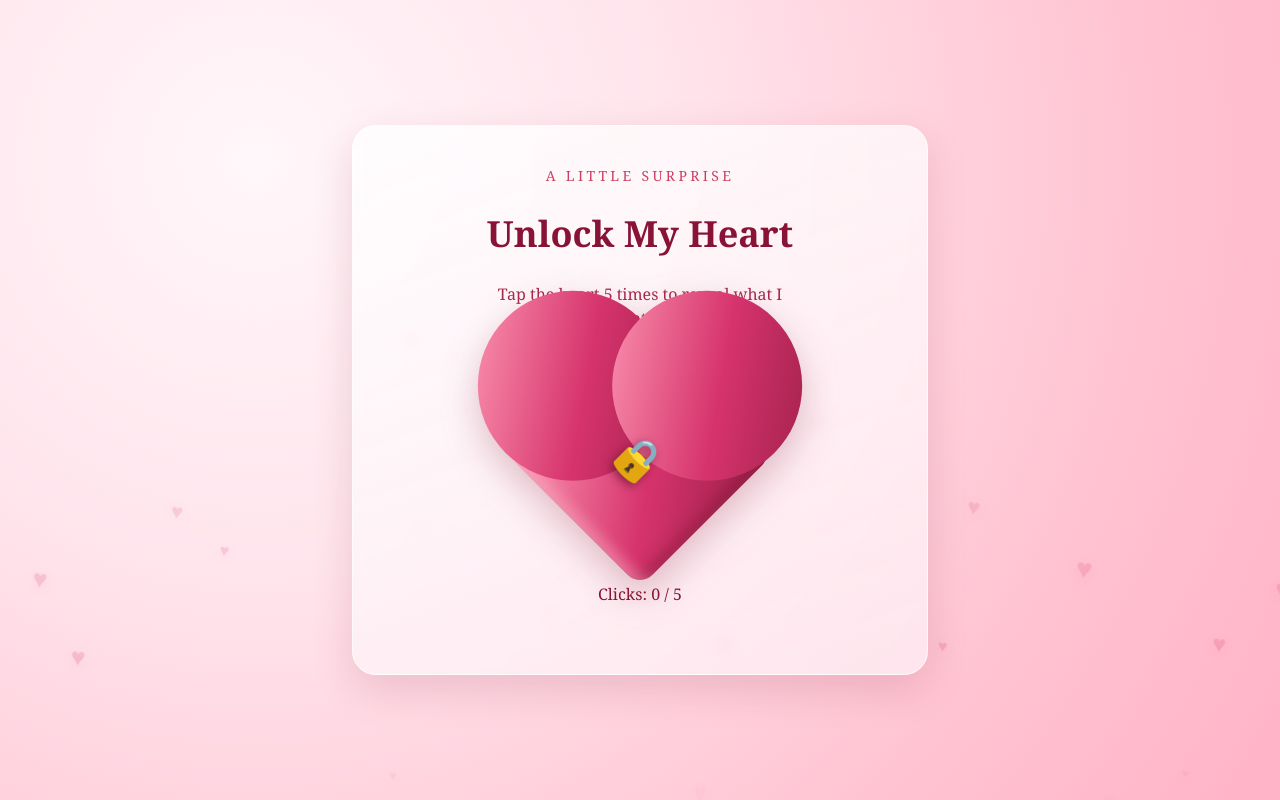
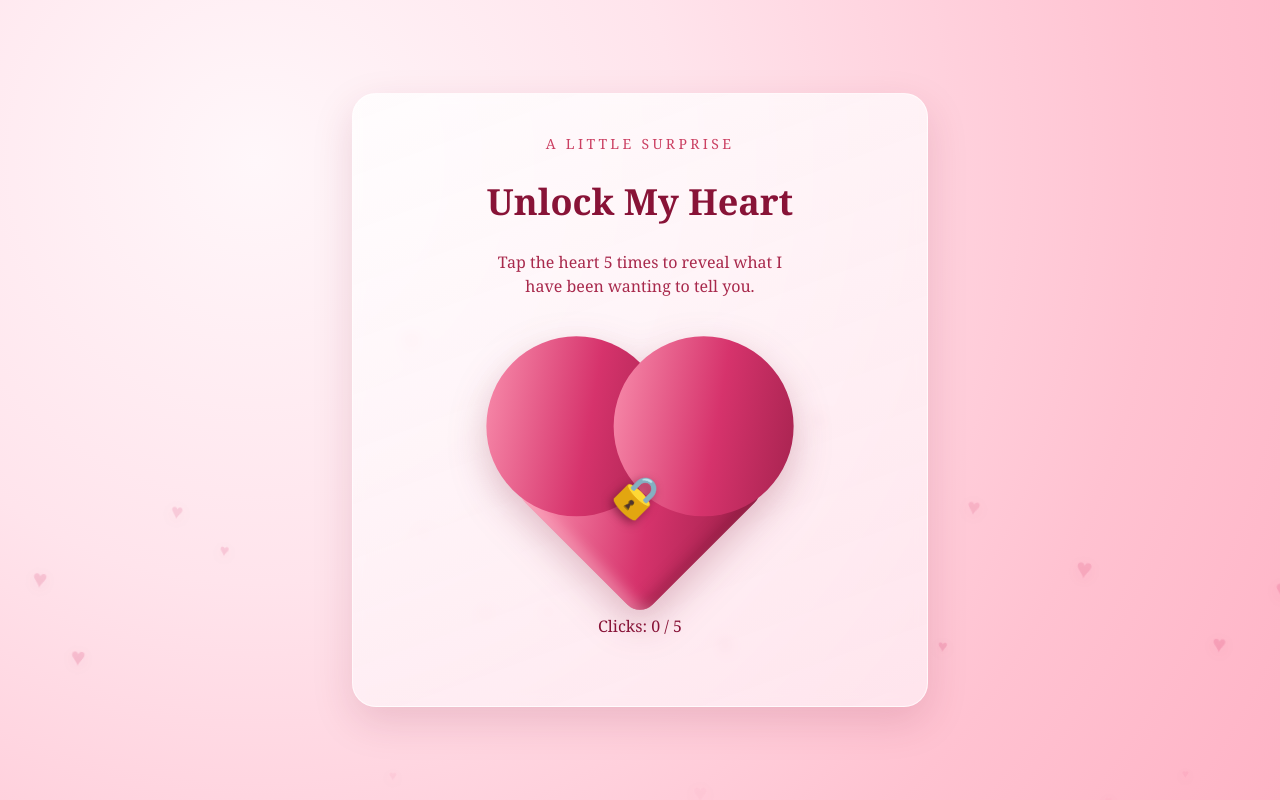
Before and after one commit to sanjanasw/Velentine, a plain HTML site: page index.html in a window 1280 px wide. Drawn offline with nearby package versions, Linux system fonts and the light colour scheme.

Commit message:
Adjust heart dimensions and add padding to heart stage for improved layout

```diff
--- a/index.html
+++ b/index.html
@@ -65,7 +65,7 @@
     }
 
     .lock-heart {
-      width: clamp(130px, 32vw, 190px);
+      width: clamp(120px, 30vw, 180px);
       aspect-ratio: 1/1;
       margin: 0 auto;
       position: relative;
@@ -186,9 +186,14 @@
       margin-inline: auto;
     }
 
+    .heart-stage {
+      padding-top: clamp(52px, 8vw, 74px);
+    }
+
     @media (max-width: 640px) {
       .letter-scroll { max-height: 240px; }
       .cta-wrap { min-height: 104px; }
+      .heart-stage { padding-top: 56px; }
     }
   </style>
 </head>
@@ -202,7 +207,7 @@
       <h1 class="text-3xl sm:text-4xl font-semibold text-rose-900">Unlock My Heart</h1>
       <p class="text-rose-800/90 intro-copy">Tap the heart 5 times to reveal what I have been wanting to tell you.</p>
 
-      <div>
+      <div class="heart-stage">
         <button id="lockHeart" class="lock-heart" aria-label="Locked heart game button">
           <span class="heart-core" id="heartCore"></span>
           <span class="lock-icon" id="lockIcon">&#128274;</span>
```
